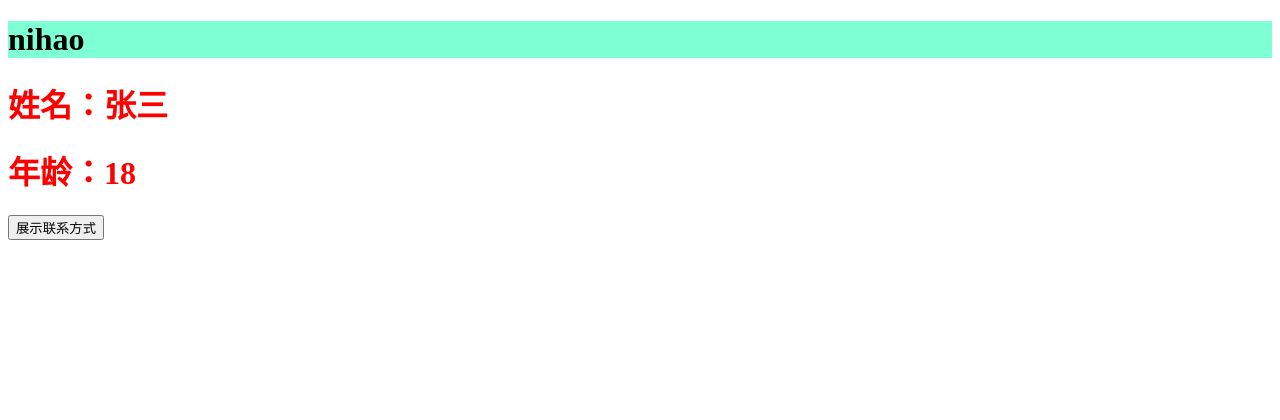
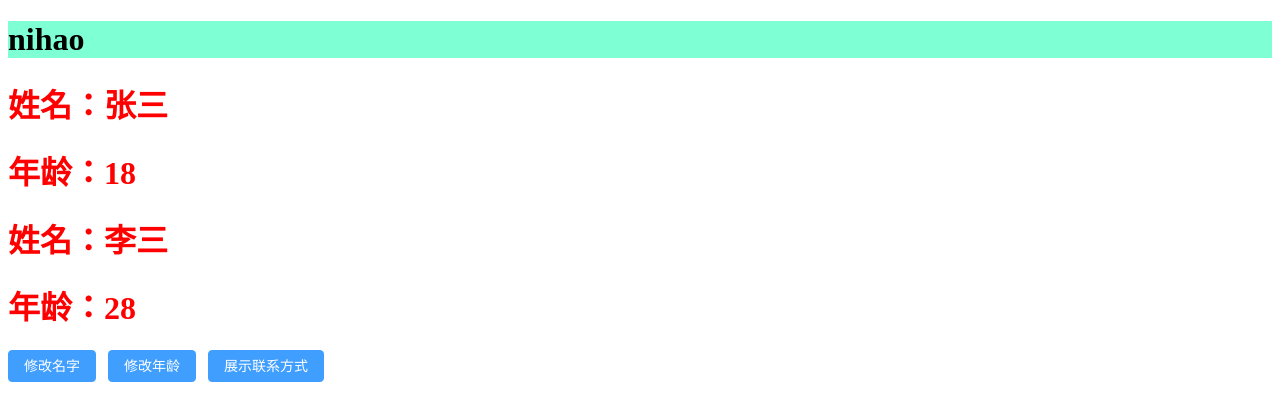
Before and after one commit to qimunan/vue_review, a Vue app: page / in a window 1280 px wide. Shown: the top 420 px of the page. Built offline with nearby package versions, Linux system fonts and the light colour scheme.

Commit message:
配置element-plus

```diff
--- a/package.json
+++ b/package.json
@@ -13,7 +13,10 @@
     "format": "prettier --write src/"
   },
   "dependencies": {
+    "@nuxt/kit": "^3.11.2",
     "@types/eslint": "^8.56.10",
+    "@vue/composition-api": "^1.7.2",
+    "element-plus": "^2.7.2",
     "less": "^4.2.0",
     "lightningcss": "^1.24.1",
     "sass": "^1.76.0",
@@ -35,6 +38,8 @@
     "npm-run-all2": "^6.1.2",
     "prettier": "^3.2.5",
     "typescript": "~5.4.0",
+    "unplugin-auto-import": "^0.17.5",
+    "unplugin-vue-components": "^0.27.0",
     "vite": "^5.2.8",
     "vite-plugin-vue-devtools": "^7.0.25",
     "vue-tsc": "^2.0.11"
--- a/src/components/PersionDemo.vue
+++ b/src/components/PersionDemo.vue
@@ -2,19 +2,40 @@
     <div class="persion-demo">
         <h1>姓名：{{ name }}</h1>
         <h1>年龄：{{ age }}</h1>
-        <button @click="showTel">展示联系方式</button>
+        <h1>姓名：{{ x.name }}</h1>
+        <h1>年龄：{{ x.age }}</h1>
+        <el-button type="primary" @click="editNmae">修改名字</el-button>
+        <el-button type="primary" @click="editAge">修改年龄</el-button>
+        <el-button type="primary" @click="showTel">展示联系方式</el-button>
     </div>
 </template>
 
 <script setup lang="ts">
-import { ref } from 'vue'
+import { ref,reactive } from 'vue'
 import type { Ref } from 'vue'
-const name: Ref<string> = ref('张三')
+const name = ref<string>('张三')
+// 按照官方说明，上面一种是调用时传入一个泛型参数，来覆盖默认推导行为，可以按照下面的来写
 const age: Ref<number> = ref(18)
-const tel: Ref<string> = ref('123456789')
+const tel = ref<string>('123456789')
 
-const showTel = () => {
+const showTel:Function = () => {
     alert(tel.value)
+}
+
+// 他会隐式推导类型，但是我们需要显示标注
+interface X {
+    name: string
+    age: number
+}
+const x:X = reactive({name:'李三',age:28})
+
+const editNmae:Function = () => {
+    name.value = '周某人'
+    x.name = '刘大壮'
+}
+const editAge:Function = () => {
+    age.value = 25
+    x.age = 22
 }
 </script>
 
--- a/vite.config.ts
+++ b/vite.config.ts
@@ -3,12 +3,21 @@ import { fileURLToPath, URL } from 'node:url'
 import { defineConfig } from 'vite'
 import vue from '@vitejs/plugin-vue'
 import VueDevTools from 'vite-plugin-vue-devtools'
+import AutoImport from 'unplugin-auto-import/vite'
+import Components from 'unplugin-vue-components/vite'
+import { ElementPlusResolver } from 'unplugin-vue-components/resolvers'
 
 // https://vitejs.dev/config/
 export default defineConfig({
   plugins: [
     vue(),
     VueDevTools(),
+    AutoImport({
+      resolvers: [ElementPlusResolver()]
+    }),
+    Components({
+      resolvers: [ElementPlusResolver()]
+    })
   ],
   resolve: {
     alias: {
```
Also changed, not shown: auto-imports.d.ts (added, +9 -0 lines), components.d.ts (added, +13 -0 lines), 1 other file (tests, documents, lock files or other folders).
